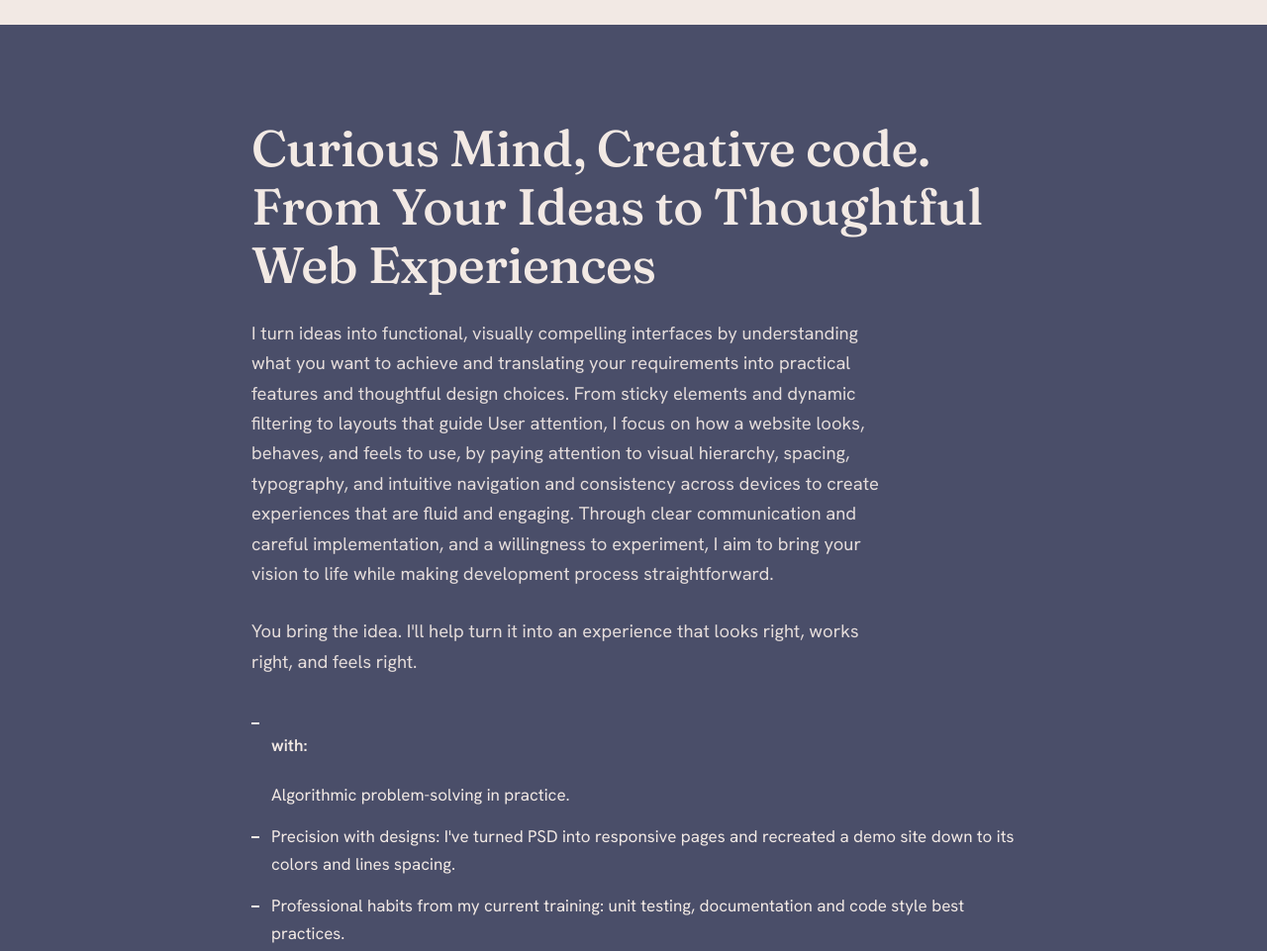
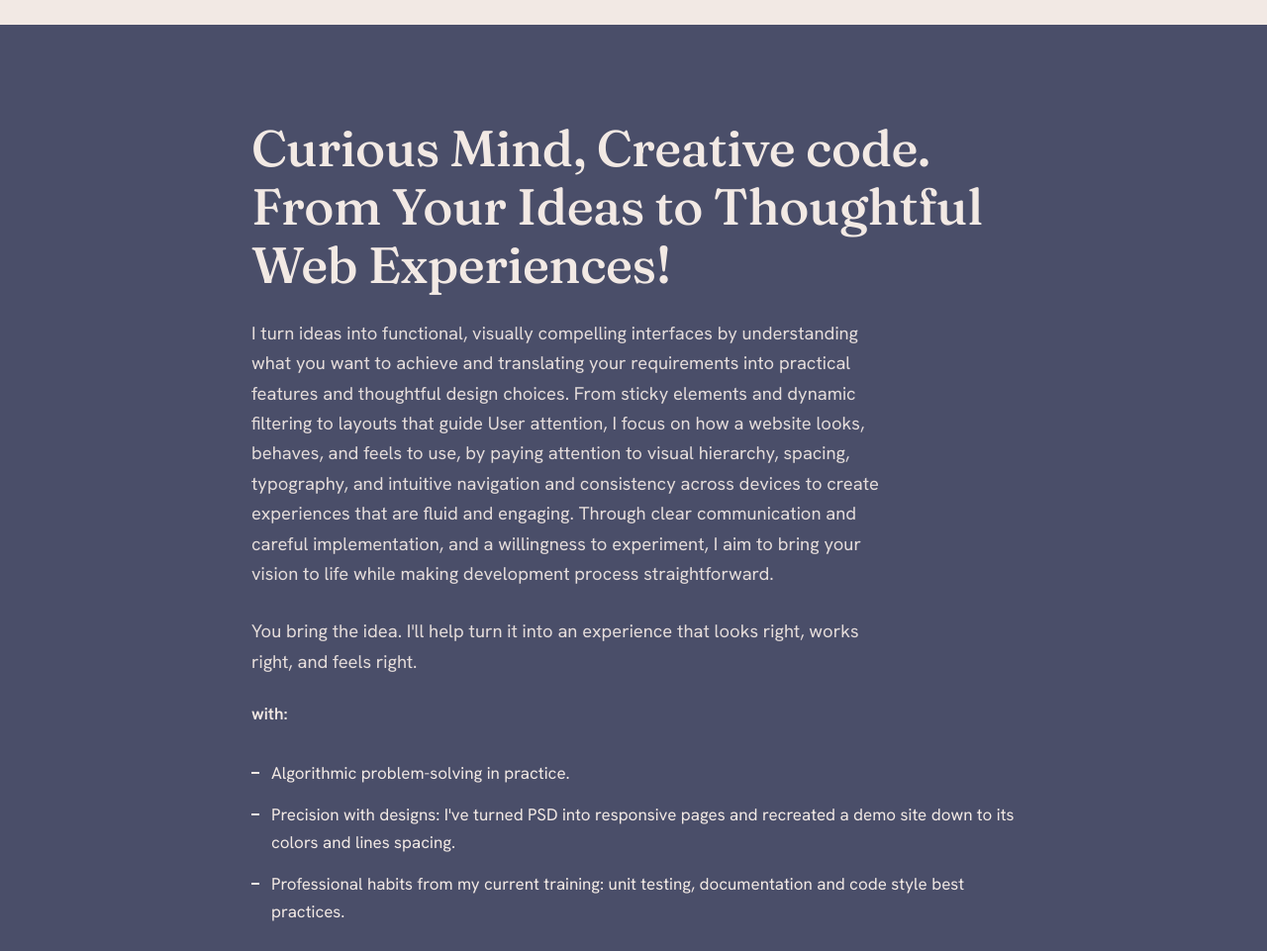
Before and after one commit to janaaragaab-hue/portfolio, a plain HTML site: page index.html in a window 1280 px wide. Shown: the part 1480-2441 px from the top of the page at 99% size. Drawn offline with Linux system fonts and the light colour scheme.

Commit message:
Fixed list formatting

```diff
--- a/index.html
+++ b/index.html
@@ -64,7 +64,7 @@
 
 <section id="usp">
   <div class="wrap">
-    <h2>Curious Mind, Creative code. From Your Ideas to Thoughtful Web Experiences </h2>
+    <h2>Curious Mind, Creative code. From Your Ideas to Thoughtful Web Experiences! </h2>
     <p>I turn ideas into functional, visually compelling interfaces by understanding what you want to achieve and translating your requirements into
       practical features and thoughtful design choices. From sticky elements and dynamic filtering to layouts that guide User attention,
       I focus on how a website looks, behaves, and feels to use, by paying attention to visual hierarchy, spacing, typography, and intuitive navigation and
@@ -72,8 +72,9 @@
       to experiment, I aim to bring your vision to life while making development process straightforward. </p>
     <br>
 <p>You bring the idea. I'll help turn it into an experience that looks right, works right, and feels right. </p>
+    <h4>with:</h4>
     <ul>
-      <li><h4>with:</h4>Algorithmic problem-solving in practice.</li>
+      <li>Algorithmic problem-solving in practice.</li>
       <li>Precision with designs: I've turned PSD into responsive pages and recreated a demo site down to its colors and lines spacing.</li>
       <li>Professional habits from my current training: unit testing, documentation and code style best practices.</li>
     </ul>
```
